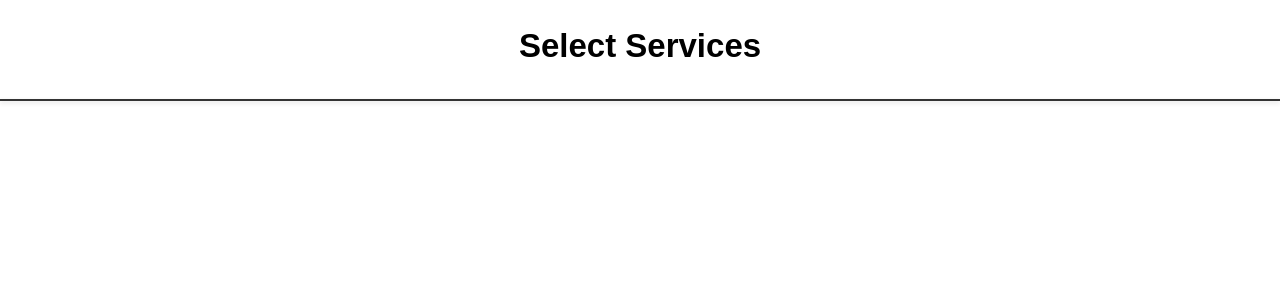
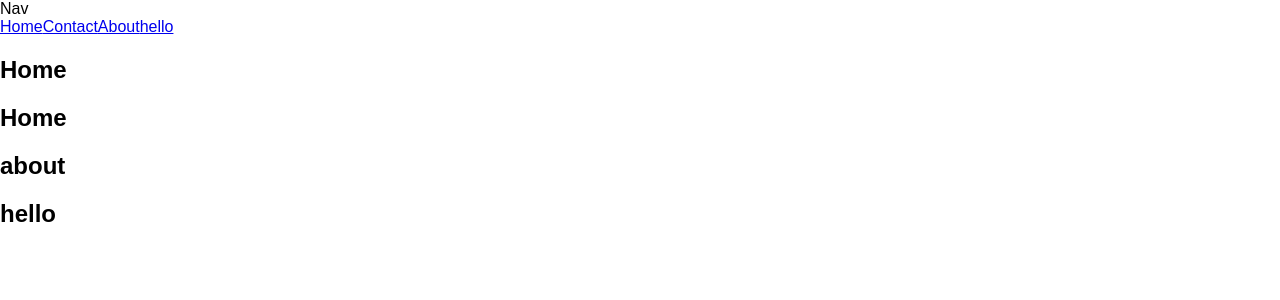
Before and after one commit to annupawaria/Assignment-Task, a React (Create React App) app: page / in a window 1280 px wide. Shown: the top 300 px of the page. Built offline with nearby package versions, Linux system fonts and the light colour scheme.

Commit message:
applying in a different way

```diff
--- a/src/App.css
+++ b/src/App.css
@@ -48,10 +48,15 @@ h1 {
 p {
   color: black;
 }
-.hp {
+
+
+/* .hp {
   border: 2px solid rgb(235, 227, 227);
   margin: 10px;
   padding: 20px;
-  /* align-items: center;
-  justify-content: center; */
+
+} */
+.Home{
+  height:1000;
+  background-color:'red'
 }
--- a/src/App.js
+++ b/src/App.js
@@ -6,8 +6,25 @@ import './App.css'
 const App = () => {
   return (
     <div>
-      <Services/>
-      {/* <Category/> */}
+     Nav
+     <div>
+     <a href='#Home'>Home</a>
+     <a href='#contact'>Contact</a>
+     <a href='#about'>About</a>
+     <a href='#hello'>hello</a>
+     </div>
+     <section id="Home">
+<h1>Home</h1>
+     </section>
+     <section id="contact">
+<h1>Home</h1>
+     </section>
+     <section id="about">
+<h1>about</h1>
+     </section>
+     <section id="hello">
+<h1>hello</h1>
+     </section>
       </div>
   )
 }
```
